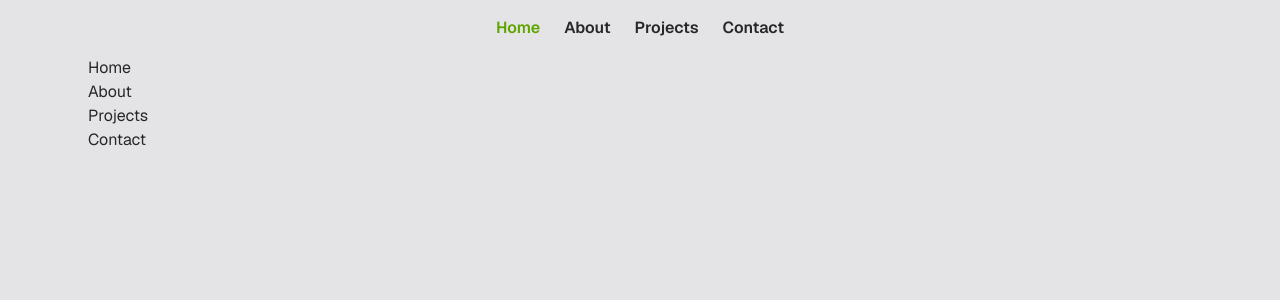
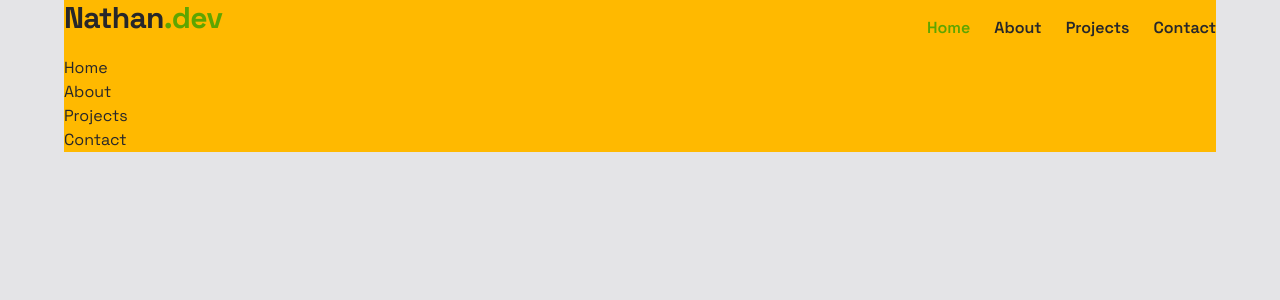
Before and after one commit to nathannolacio/portfolio-frontend, a Next.js app: page / in a window 1280 px wide. Shown: the top 300 px of the page. Built offline with nearby package versions, Linux system fonts and the light colour scheme.

Commit message:
:sparkles: feat: Add Logo component and merged into Header component

```diff
--- a/src/app/layout.tsx
+++ b/src/app/layout.tsx
@@ -1,9 +1,14 @@
 import type { Metadata } from "next";
-import { Geist } from "next/font/google";
+import { Geist, Space_Grotesk } from "next/font/google";
 import "./globals.css";
 
 const geist = Geist({
   subsets: ["latin"],
+});
+
+const spaceGrotesk = Space_Grotesk({
+  subsets: ["latin"],
+  variable: "--font-space-grotesk",
 });
 
 export const metadata: Metadata = {
@@ -21,7 +26,7 @@ export default function RootLayout({
       lang="en"
       className={"h-full antialiased"}
     >
-      <body className={`${geist.className} min-h-screen flex flex-col bg-zinc-200 text-zinc-800`}>{children}</body>
+      <body className={`${geist.className} ${spaceGrotesk.className} min-h-screen flex flex-col bg-zinc-200 text-zinc-800`}>{children}</body>
     </html>
   );
 }
--- a/src/app/page.tsx
+++ b/src/app/page.tsx
@@ -1,11 +1,11 @@
 import Container from "../components/layout/Container";
-import NavBar from "../components/layout/NavBar";
+import Header from "../components/header/Header";
 
 export default function Home() {
   return (
     <main>
       <Container>
-        <NavBar />
+        <Header />
       </Container>
       <section id="home">
         <Container>
--- /dev/null
+++ b/src/components/header/Header.tsx
@@ -0,0 +1,40 @@
+"use client";
+
+import { useEffect, useState } from "react";
+import Container from "../layout/Container";
+import Logo from "./Logo";
+import NavBar from "./NavBar";
+
+export default function Header() {
+    const [activeSection, setActiveSection] = useState("home");
+    const [isMenuOpen, setIsMenuOpen] = useState(false);
+
+    useEffect(() => {
+        const syncFromHash = () => {
+            const section = window.location.hash.replace("#", "") || "home";
+            setActiveSection(section);
+        };
+
+        syncFromHash();
+        window.addEventListener("hashchange", syncFromHash);
+
+        return () => {window.removeEventListener("hashchange", syncFromHash);}
+    }, []);
+
+    console.log(setActiveSection);
+
+    return(
+        <Container className="flex justify-between">
+            <Logo
+                setActiveSection={setActiveSection}
+                color="black"
+            />
+            <NavBar
+                activeSection={activeSection}
+                setActiveSection={setActiveSection}
+                setIsMenuOpen={setIsMenuOpen}
+                isMenuOpen={isMenuOpen}
+            />
+        </Container>
+    );
+}
--- /dev/null
+++ b/src/components/header/Logo.tsx
@@ -0,0 +1,21 @@
+"use client";
+
+import Link from "next/link";
+
+type LogoProps = {
+    setActiveSection: (section: string) => void;
+    color: string;
+}
+
+export default function Logo({ setActiveSection, color }: LogoProps) {
+    return(
+        <Link
+            href="#home"
+            className="font-(--font-space-grotesk) font-bold text-3xl tracking-tight transition-colors duration-300 hover:cursor-pointer hover:opacity-90"
+            onClick={() => setActiveSection("home")}
+        >
+            <span>Nathan</span>
+            <span className="text-lime-600">.dev</span>
+        </Link>
+    );
+}
--- a/src/components/layout/NavBar.tsx
+++ b/src/components/header/NavBar.tsx
@@ -1,25 +1,16 @@
 "use client";
 
+import { Menu, X } from 'lucide-react';
 import Link from 'next/link';
-import { useEffect, useState } from 'react';
-import { Menu, X } from 'lucide-react';
 
-export default function NavBar() {
-    const [activeSection, setActiveSection] = useState("home");
-    const [isMenuOpen, setIsMenuOpen] = useState(false);
+type NavBarProps = {
+    activeSection: string;
+    setActiveSection: (section: string) => void;
+    setIsMenuOpen: (isOpen: boolean) => void;
+    isMenuOpen: boolean;
+}
 
-    useEffect(() => {
-        const syncFromHash = () => {
-            const section = window.location.hash.replace("#", "") || "home";
-            setActiveSection(section);
-        };
-
-        syncFromHash();
-        window.addEventListener("hashchange", syncFromHash);
-
-        return () => {window.removeEventListener("hashchange", syncFromHash);}
-    }, []);
-
+export default function NavBar({ activeSection, setActiveSection, setIsMenuOpen, isMenuOpen }: NavBarProps) {
     const navItems = [
         { label: "Home", href: "#home", section: "home" },
         { label: "About", href: "#about", section: "about" },
@@ -27,7 +18,7 @@ export default function NavBar() {
         { label: "Contact", href: "#contact", section: "contact" }
     ]
 
-    const renderNavItems = () => {
+    function renderNavItems() {
         return navItems.map(item => (
             <li key={item.href}>
                 <Link
--- a/src/components/layout/Container.tsx
+++ b/src/components/layout/Container.tsx
@@ -2,11 +2,12 @@ import { ReactNode } from "react";
 
 interface ContainerProps {
     children: ReactNode;
+    className?: string;
 }
 
-export default function Container({children}: ContainerProps) {
+export default function Container({children, className}: ContainerProps) {
     return (
-        <div className="mx-auto w-full max-w-6xl px-6">
+        <div className={`bg-amber-400 mx-auto w-full max-w-6xl ${className || ""}`}>
             {children}
         </div>
     )
```
